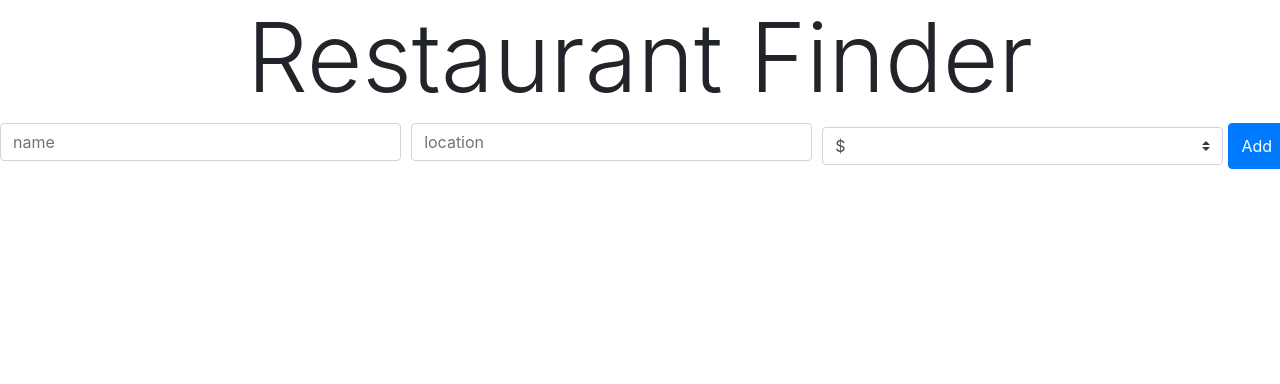
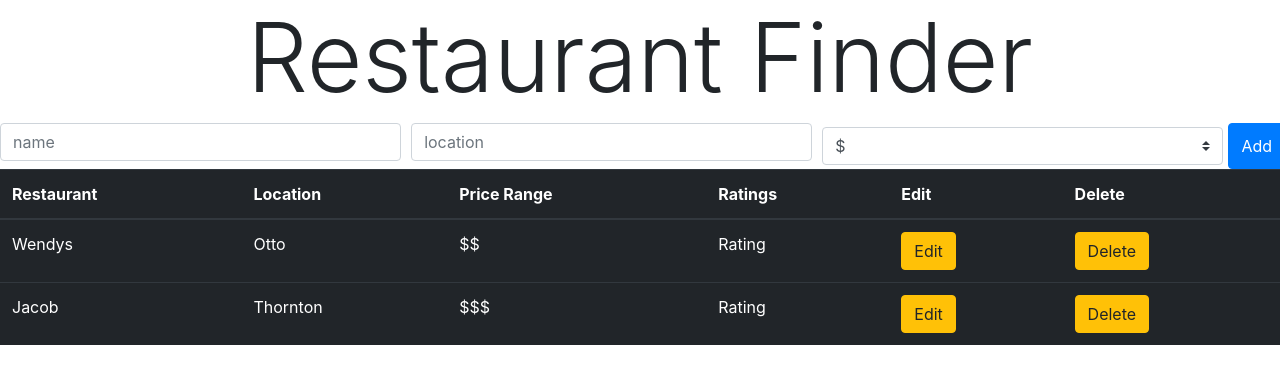
Before and after one commit to finiky/Restaurantfinder, a React (Create React App) app in the folder client/: page / in a window 1280 px wide. Shown: the top 384 px of the page. Built offline with nearby package versions, Linux system fonts and the light colour scheme.

Commit message:
created a restaurint list component

```diff
--- a/client/src/RestaurantList.js
+++ b/client/src/RestaurantList.js
@@ -0,0 +1,46 @@
+const RestaurantList = () => {
+  return (
+    <div className="list-group">
+      <table class="table table-dark table-hover">
+        <thead>
+          <tr>
+            <th scope="col">Restaurant</th>
+            <th scope="col">Location</th>
+            <th scope="col">Price Range</th>
+            <th scope="col">Ratings</th>
+            <th scope="col">Edit</th>
+            <th scope="col">Delete</th>
+          </tr>
+        </thead>
+        <tbody>
+          <tr>
+            <td>Wendys</td>
+            <td>Otto</td>
+            <td>$$</td>
+            <td>Rating</td>
+            <td>
+              <button className="btn btn-warning">Edit</button>
+            </td>
+            <td>
+              <button className="btn btn-warning">Delete</button>
+            </td>
+          </tr>
+          <tr>
+            <td>Jacob</td>
+            <td>Thornton</td>
+            <td>$$$</td>
+            <td>Rating</td>
+            <td>
+              <button className="btn btn-warning">Edit</button>
+            </td>
+            <td>
+              <button className="btn btn-warning">Delete</button>
+            </td>
+          </tr>
+        </tbody>
+      </table>
+    </div>
+  );
+};
+
+export default RestaurantList;
--- a/client/src/routes/Home.js
+++ b/client/src/routes/Home.js
@@ -1,10 +1,12 @@
 import Header from "../Header";
 import AddRestaurant from "../AddRestaurant";
+import RestaurantList from "../RestaurantList";
 const Home = () => {
   return (
     <div>
       <Header />
       <AddRestaurant />
+      <RestaurantList />
     </div>
   );
 };
```
